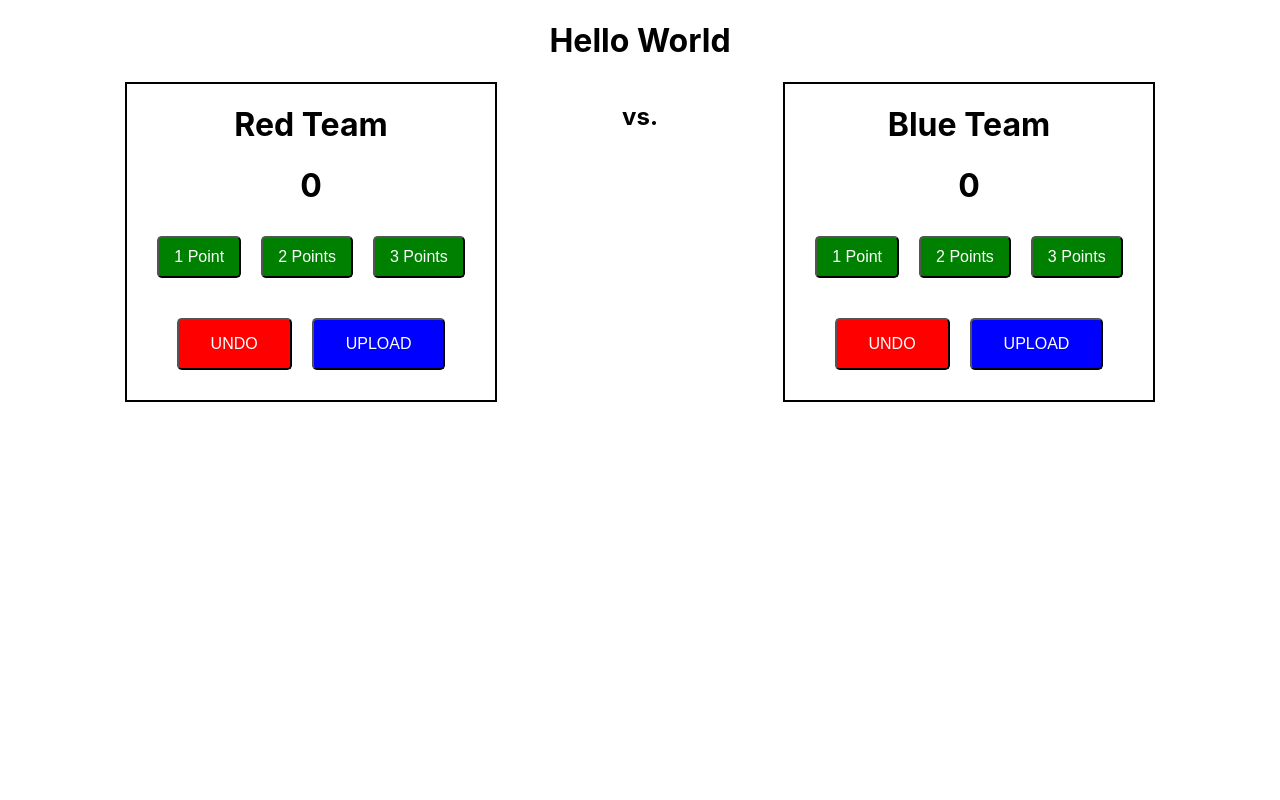
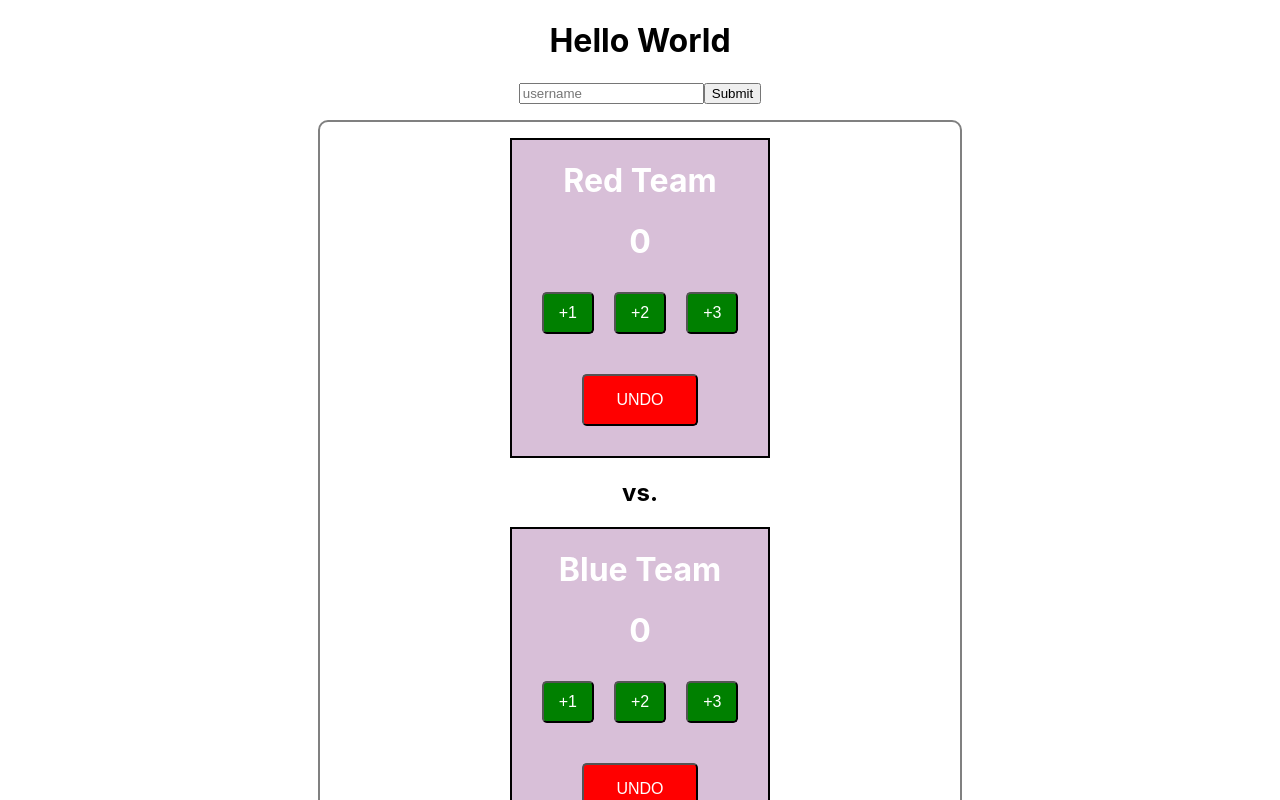
Before and after one commit to JanuarS/showdown, a React (Create React App) app: page / in a window 1280 px wide. Shown: the top 800 px of the page. Built offline with nearby package versions, Linux system fonts and the light colour scheme.

Commit message:
Updated Match component and added UserForm component

```diff
--- a/src/App.js
+++ b/src/App.js
@@ -1,17 +1,15 @@
 import React from 'react';
-// import logo from './logo.svg';
 import './App.css';
 import ScoreKeeper from './components/ScoreKeeper/index';
+import Match from './components/Match/index'
+import UserForm from './components/UserForm';
 
 function App() {
   return (
     <div className="App">
       <h1>Hello World</h1>
-      <div className='match'>
-        <ScoreKeeper team='Red Team'/>
-        <h2>vs.</h2>
-        <ScoreKeeper team='Blue Team'/>
-      </div>
+      <UserForm />
+      <Match />
     </div>
   );
 }
--- a/src/components/Match/index.js
+++ b/src/components/Match/index.js
@@ -1,8 +1,43 @@
 import React, {useState} from 'react';
+import ScoreKeeper from '../ScoreKeeper/index';
 import "./style.css";
 
-const Match = () => {
+/*
+    Match component renders two ScoreKeeper child components--one for each team.
 
+    'Start Match' button reveals the ScoreKeeper components and updates the Matches page.
+
+    'Upload' button uploads the most recent scores to the database.
+
+    Props:
+    - competition (football/basketball/volleyball/soccer)
+    - match=[opponent1, opponent2]
+    - points=[1,2,3,7] (football)
+    - points=[1,2,3] (basketball)
+    - points=[1] (volleyball)
+    - points=[1] (soccer)
+    * points could be dynamic depending on sport.
+
+    match.map(team => <ScoreKeeper team={team} />) // map over the match array
+*/
+
+const Match = ({comp, teams, points}) => {
+    const upload = () => {
+
+    }
+
+    return (
+        <div>
+            <div className='Match'>
+                <ScoreKeeper team='Red Team'/>
+                <h2>vs.</h2>
+                <ScoreKeeper team='Blue Team'/>
+            </div>
+            <div>
+                <button className='Match-upload' onClick={upload}>UPLOAD</button>
+            </div>
+        </div>
+    )
 }
 
 export default Match;
--- a/src/components/Match/style.css
+++ b/src/components/Match/style.css
@@ -0,0 +1,20 @@
+.Match {
+    border: solid 2px gray;
+    padding: 1em 0 2em 0;
+    text-align: center;
+    margin: 1em auto auto;
+    border-radius: 10px;
+    width: 40em;
+  }
+
+.Match-upload {
+    background-color: blue;
+    color: white;
+    border-radius: 0.3rem;
+    padding: 15px 32px;
+    text-align: center;
+    text-decoration: none;
+    display: inline-block;
+    font-size: 1rem;
+    margin: 10px;
+}
--- a/src/components/ScoreKeeper/index.js
+++ b/src/components/ScoreKeeper/index.js
@@ -1,8 +1,15 @@
 import React, {useState} from "react";
 import "./style.css";
 
-const ScoreKeeper = (props) => {
-    const team = props.team;
+/*
+    ScoreKeeper creates an array of scores and renders the last score in the array, known as the most up-to-date score.
+
+    Add methods adds the score to the last index and pushes the result to the end of the array. The spread operator creates a new array reference for React to rerender the score.
+
+    Undo method pops/removes the last index.
+*/
+
+const ScoreKeeper = ({team}) => {
     const [score, setScore] = useState([0]);
 
     const add1 = () => {
@@ -21,9 +28,6 @@ const ScoreKeeper = (props) => {
             setScore([...score]);
         }
     }
-    const upload = () => {
-        // upload score array to database.
-    }
 
     return (
         <div className="ScoreKeeper">
@@ -31,14 +35,13 @@ const ScoreKeeper = (props) => {
             <h1>{score[score.length - 1]}</h1>
 
             <div className="ScoreKeeper-buttons">
-                <button className="ScoreKeeper-add" onClick={add1}>1 Point</button>
-                <button className="ScoreKeeper-add" onClick={add2}>2 Points</button>
-                <button className="ScoreKeeper-add" onClick={add3}>3 Points</button>
+                <button className="ScoreKeeper-add" onClick={add1}>+1</button>
+                <button className="ScoreKeeper-add" onClick={add2}>+2</button>
+                <button className="ScoreKeeper-add" onClick={add3}>+3</button>
             </div>
 
             <div className="ScoreKeeper-buttons">
                 <button className="ScoreKeeper-undo" onClick={undo}>UNDO</button>
-                <button className="ScoreKeeper-upload" onClick={upload}>UPLOAD</button>
             </div>
         </div>
     );
--- a/src/components/ScoreKeeper/style.css
+++ b/src/components/ScoreKeeper/style.css
@@ -1,8 +1,16 @@
 .ScoreKeeper {
+    display: inline-block;
+    background-color: thistle;
+    color: white;
     border: 2px solid black;
+    border-radius: 0%;
     width: auto;
+    height: auto;
+    /* padding: ; */
+    text-align: center;
     margin: auto;
-    display: inline-block;
+    font-weight: bold;
+    font-size: 1em;
 }
 
 .ScoreKeeper-buttons {
@@ -32,15 +40,3 @@
     font-size: 1rem;
     margin: 10px;
 }
-
-.ScoreKeeper-upload {
-    background-color: blue;
-    color: white;
-    border-radius: 0.3rem;
-    padding: 15px 32px;
-    text-align: center;
-    text-decoration: none;
-    display: inline-block;
-    font-size: 1rem;
-    margin: 10px;
-}
--- /dev/null
+++ b/src/components/UserForm/index.js
@@ -0,0 +1,12 @@
+import React from "react";
+
+const UserForm = () => {
+    return (
+        <form>
+            <input type="text" placeholder="username" />
+            <button>Submit</button>
+        </form>
+    )
+}
+
+export default UserForm;
```
Also changed, not shown: src/components/UserForm/style.css (added), 1 other file (tests, documents, lock files or other folders).
